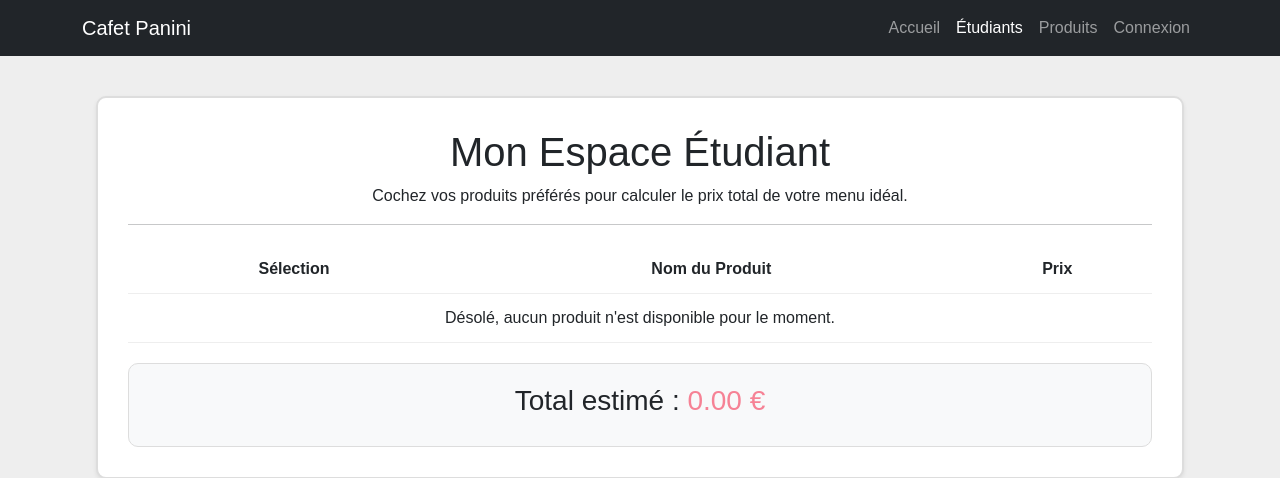
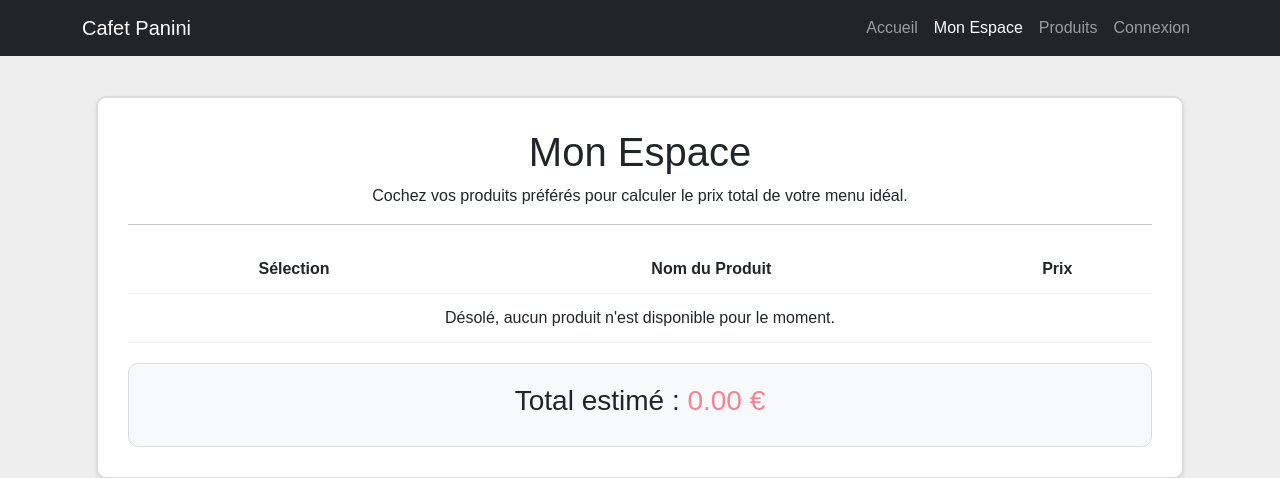
Before and after one commit to djenabd/projet_cafet, a Django app: template cafeteria_app/templates/student_form.html in a window 1280 px wide. Shown: the top 478 px of the page. Run offline with Django 5.2, Linux system fonts and the light colour scheme; the template is opened without the code that fills it, so the values that code supplies are empty.

Commit message:
dernières réparations

```diff
--- a/cafeteria/settings.py
+++ b/cafeteria/settings.py
@@ -101,6 +101,7 @@ LOGIN_REDIRECT_URL = 'home'
 
 CAS_REDIRECT_URL = 'home'
 
+#pas sur
 AUTHENTICATION_BACKENDS = (
     'django.contrib.auth.backends.ModelBackend',
     'django_cas_ng.backends.CASBackend',
--- a/cafeteria_app/templates/base.html
+++ b/cafeteria_app/templates/base.html
@@ -46,7 +46,7 @@
             <a class="navbar-brand" href="#">Cafet Panini</a>
             <div class="navbar-nav">
                 <a class="nav-link" href="{% url 'home' %}">Accueil</a>
-                <a class="nav-link" href="{% url 'students' %}">Étudiants</a>
+                <a class="nav-link" href="{% url 'students' %}">Mon Espace</a>
                 <a class="nav-link" href="{% url 'products' %}">Produits</a>
 
                 {% if user.is_authenticated %}
--- a/cafeteria_app/templates/product_list.html
+++ b/cafeteria_app/templates/product_list.html
@@ -47,7 +47,7 @@
             <a class="navbar-brand" href="#">Cafet Panini</a>
             <div class="navbar-nav">
                 <a class="nav-link" href="{% url 'home' %}">Accueil</a>
-                <a class="nav-link" href="{% url 'students' %}">Étudiants</a>
+                <a class="nav-link" href="{% url 'students' %}">Mon Espace</a>
                 <a class="nav-link" href="{% url 'products' %}">Produits</a>
 
                 {% if user.is_authenticated %}
--- a/cafeteria_app/templates/student_form.html
+++ b/cafeteria_app/templates/student_form.html
@@ -50,7 +50,7 @@
             <a class="navbar-brand" href="#">Cafet Panini</a>
             <div class="navbar-nav">
                 <a class="nav-link" href="{% url 'home' %}">Accueil</a>
-                <a class="nav-link active" href="{% url 'students' %}">Étudiants</a>
+                <a class="nav-link active" href="{% url 'students' %}">Mon Espace</a>
                 <a class="nav-link" href="{% url 'products' %}">Produits</a>
 
                 {% if user.is_authenticated %}
@@ -65,7 +65,7 @@
 
     <!-- carré principal -->
     <div class="mon-bloc-blanc shadow-sm">
-        <h1>Mon Espace Étudiant</h1>
+        <h1>Mon Espace</h1>
         <p>Cochez vos produits préférés pour calculer le prix total de votre menu idéal.</p>
         <hr>
 
@@ -81,7 +81,7 @@
                 {% for product in products %}
                 <tr>
                     <td>
-                        <!-- Case à cocher avec le prix en attribut -->
+                        <!-- Case à cocher avec prix -->
                         <input type="checkbox"
                                class="form-check-input product-check"
                                data-price="{{ product.price }}"
@@ -109,7 +109,7 @@
         <img src="https://i.postimg.cc/zGvbZwdw/logo-ensea.png" width="40">
     </div>
 
-    <!-- calcul javascript -->
+    <!-- calcul à revoir -->
     <script>
         function calculerTotal() {
             let total = 0;
```
Also changed, not shown: db.sqlite3.
